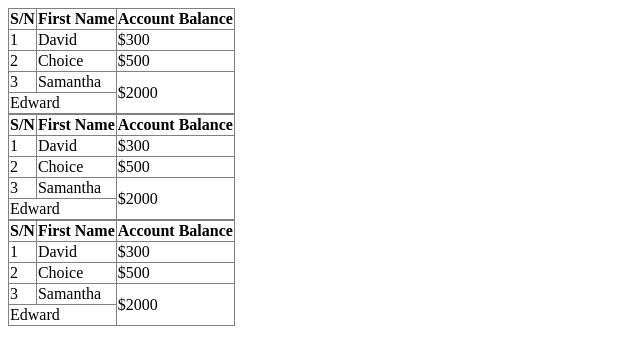
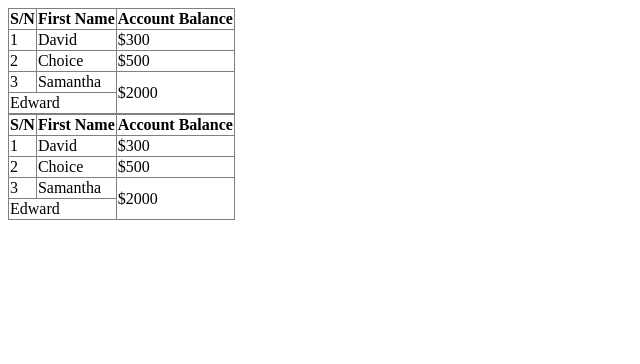
Before and after one commit to DAVID-EXCEL1/HTML-Class-October-Cohort-V., a plain HTML site: page index.html in a window 1280 px wide. Shown: the whole page, without its empty margins (0-640 px from the left). Drawn offline with Linux system fonts and the light colour scheme.

Commit message:
reduced the table to 2

```diff
--- a/index.html
+++ b/index.html
@@ -85,40 +85,6 @@
         </tbody>
     </table>
 
-    <!-- HTML TABLES -->
-    <table border="1" style="border-collapse: collapse;">
-        <!-- rows (tr) and columns (td) -->
-        <thead>
-            <th>S/N</th>
-            <th>First Name</th>
-            <th>Account Balance</th>
-        </thead>
-        <tbody>
-            <tr>
-                <td>1</td>
-                <td>David</td>
-                <td>$300</td>
-            </tr>
-            <tr>
-                <td>2</td>
-                <td>Choice</td>
-                <td>$500</td>
-            </tr>
-            <!-- SPAN - ROW Span COLUMN Span -->
-            <tr>
-                <td>3</td>
-                <td>Samantha</td>
-                <td rowspan="2">$2000</td>
-            </tr>
-            <tr>
-                <td colspan="2">Edward</td>
-                <!-- <td>Edward</td> -->
-                <!-- <td>$2000</td> -->
-            </tr>
-            <tr>
-            </tr>
-        </tbody>
-    </table>
 
 
     <!-- row 1      row 2    = row span -->
```
